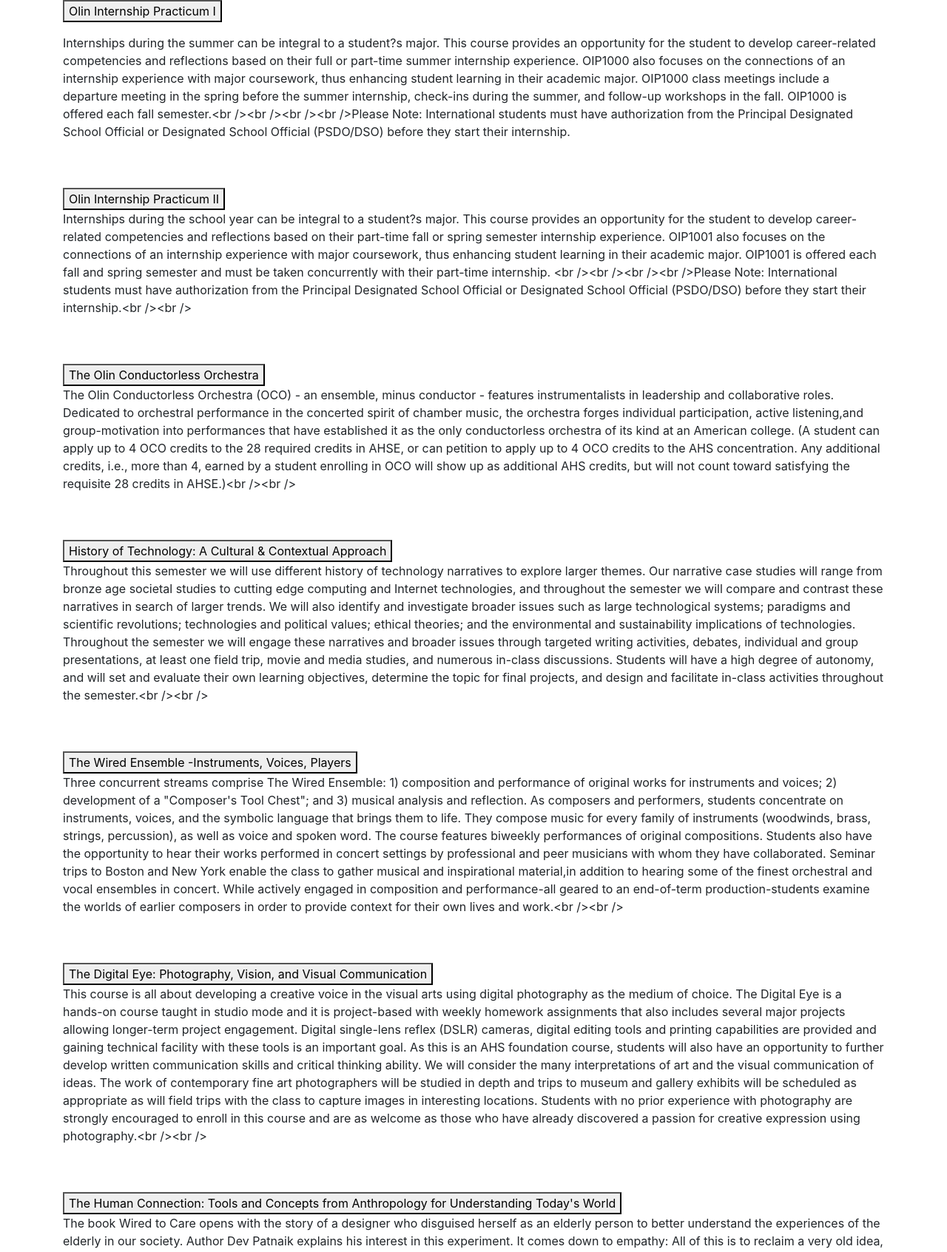
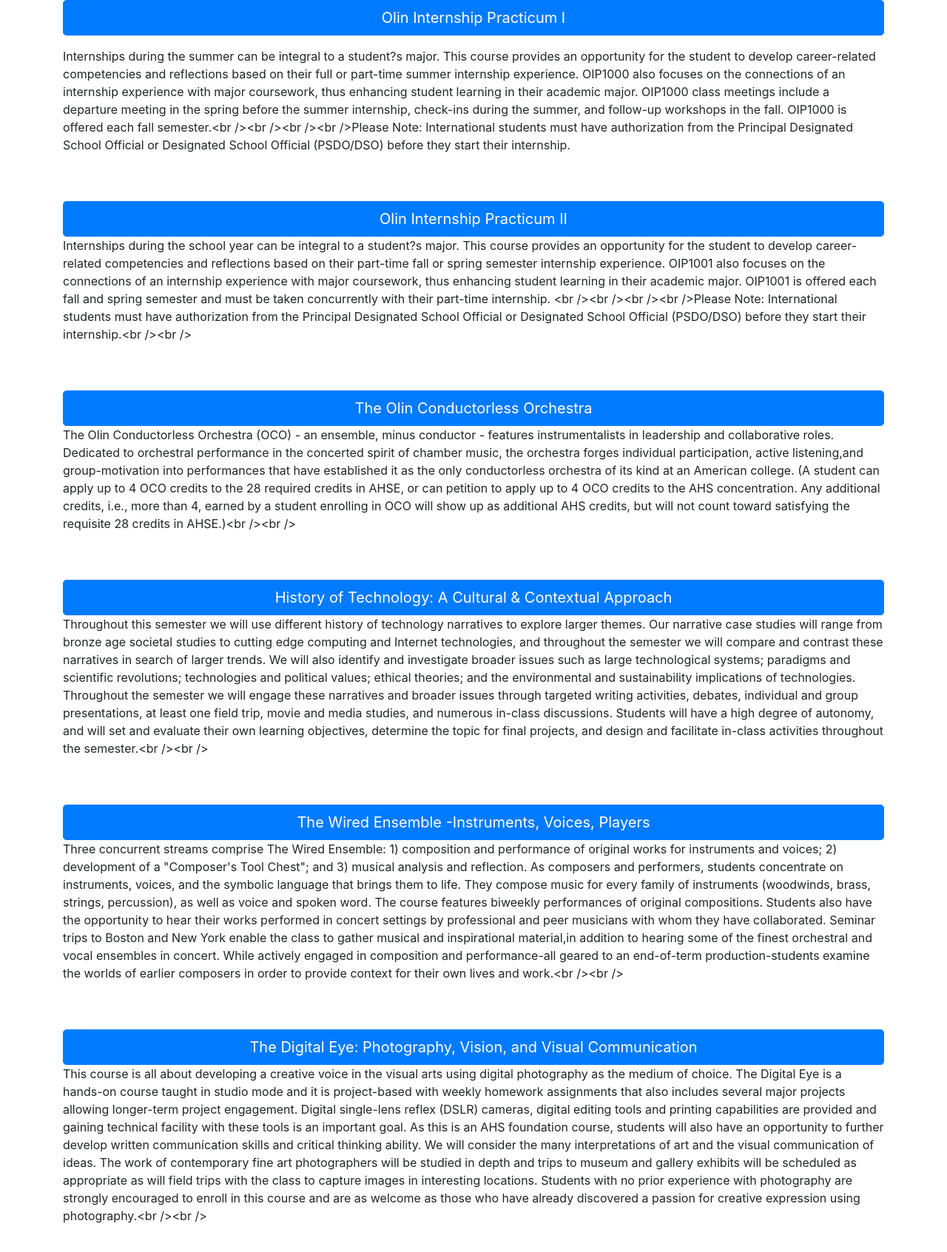
Before and after one commit to jamesHo22/CoursePlanner9000, a Flask app: page /course_dir/ in a window 1280 px wide. Shown: the part 226-1919 px from the top of the page at 74% size. Run offline with Flask 2, Linux system fonts and the light colour scheme; some libraries are stand-ins or nearby versions.

Commit message:
Changed Button Style

```diff
--- a/templates/course_dir.html
+++ b/templates/course_dir.html
@@ -30,7 +30,7 @@
 <!-- Collapsible Courses -->
 <p>
   {% for i in courses %}
-    <button type="button" class="collapsible">{{i[2]}}</button>
+    <button type="button" class="btn btn-primary btn-lg btn-block">{{i[2]}}</button>
     <div class="content">
       <!-- Content  -->
       <p>{{i[4]}}</p>
@@ -46,7 +46,7 @@
 
 <!-- Script for Collapsible Buttons  -->
 <script>
-var coll = document.getElementsByClassName("collapsible");
+var coll = document.getElementsByClassName("btn btn-primary btn-lg btn-block");
 var i;
 
 for (i = 0; i < coll.length; i++) {
```
Also changed, not shown: 1 other file.
